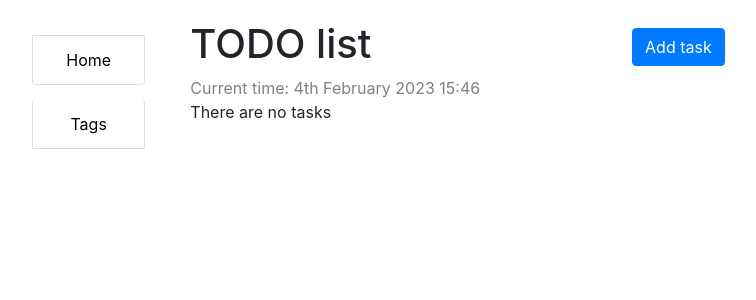
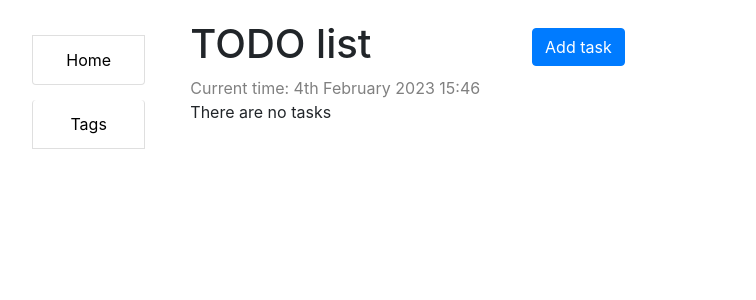
Before and after one commit to antonychumak/todo_list, a Django app: page / in a window 1280 px wide. Shown: the top 300 px of the page, without its empty margins (38-794 px from the left). Run offline with Django 4.2, Linux system fonts and the light colour scheme; data that the repository does not hold is empty.

Commit message:
edit the README.md & position of the Add task & Add buttons

```diff
--- a/templates/schedule/index.html
+++ b/templates/schedule/index.html
@@ -5,7 +5,7 @@
   {% block content %}
     <h1>
       TODO list
-      <a style="margin-left: 250px" class="btn btn-primary" href="{% url 'schedule:task-create' %}">Add task</a>
+      <a style="margin-left: 150px;" class="btn btn-primary" href="{% url 'schedule:task-create' %}">Add task</a>
     </h1>
     <div style="color: gray;">Current time: {% now "jS F Y H:i" %}</div>
     {% if todo_list %}
--- a/templates/schedule/tags.html
+++ b/templates/schedule/tags.html
@@ -2,7 +2,7 @@
 
 {% block content %}
 
-  <h1>Tags <a style="float: right" class="btn btn-primary" href="{% url 'schedule:tag-create' %}">Add</a></h1>
+  <h1>Tags <a style="margin-left: 150px;" class="btn btn-primary" href="{% url 'schedule:tag-create' %}">Add</a></h1>
   <br>
   <table class="table">
   <thead>
```
Also changed, not shown: README.md.
